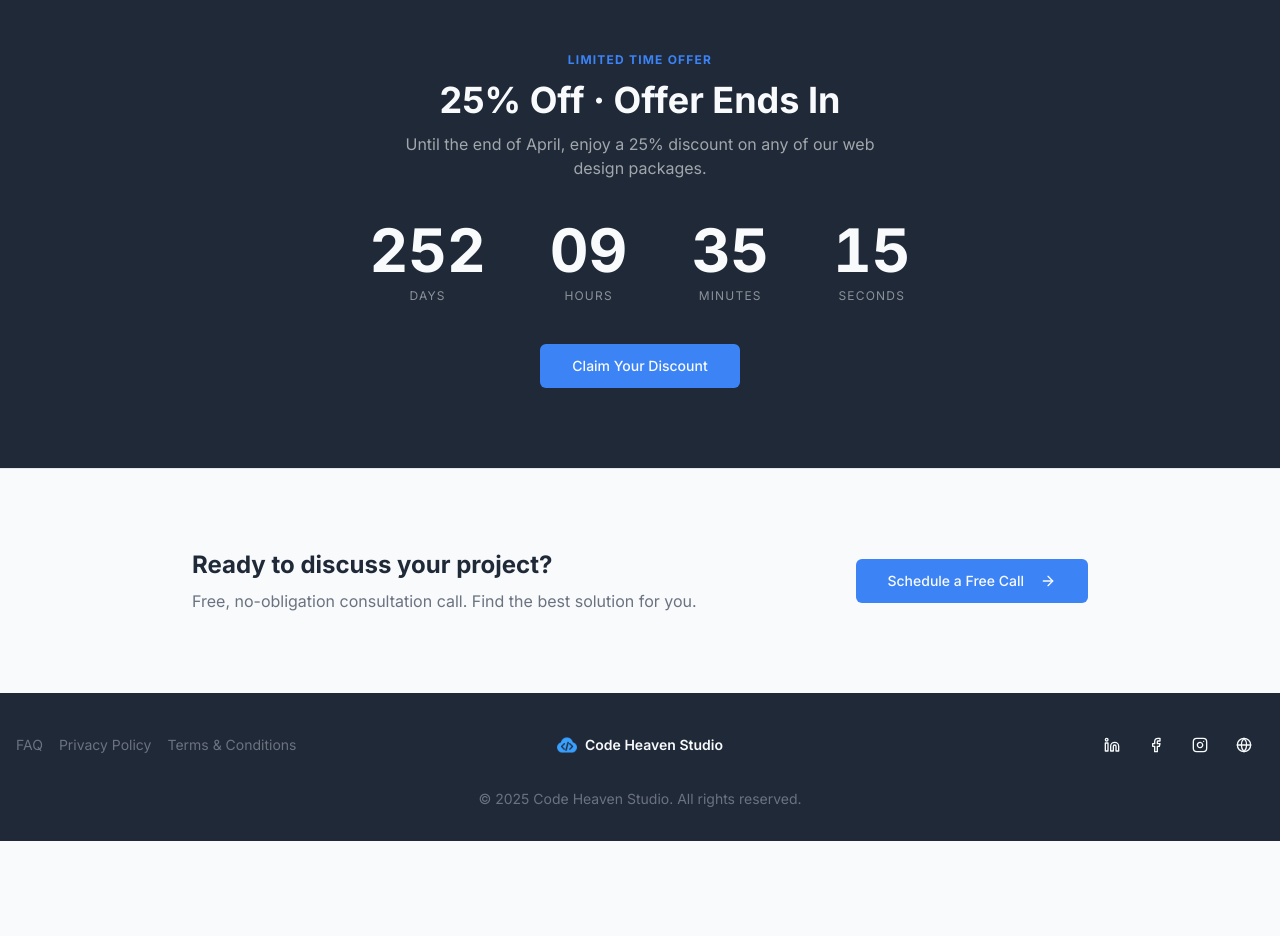
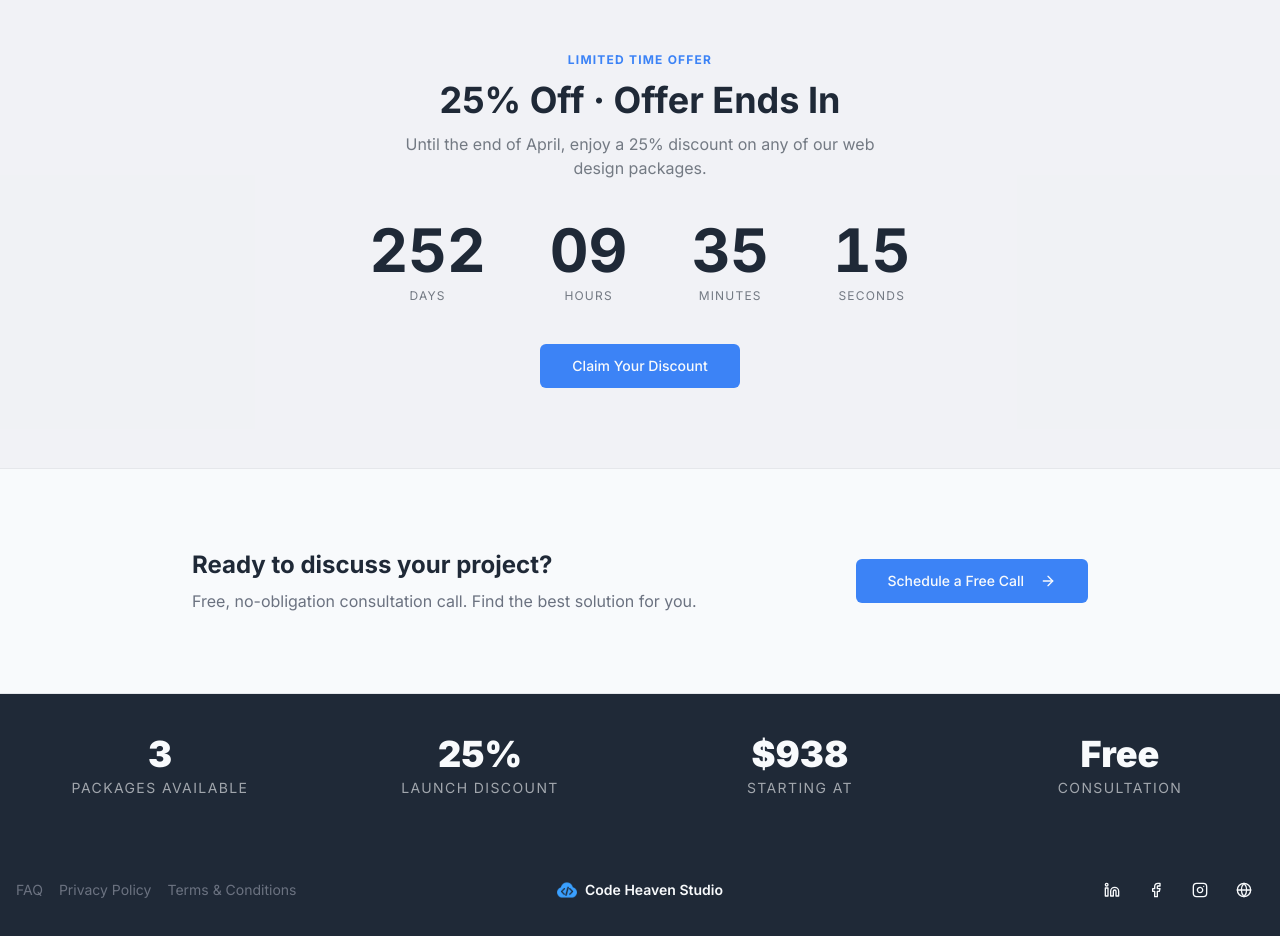
Before and after one commit to SawSimonLinn/codeheavenstudio, a Next.js app: page /codeheavenpricing in a window 1280 px wide. Shown: the part 2620-3556 px from the top of the page. Before the commit the page ends 3461 px from the top, so only its background shows below. Built offline with nearby package versions, Linux system fonts and the light colour scheme.

Commit message:
new features

```diff
--- a/src/app/about/page.tsx
+++ b/src/app/about/page.tsx
@@ -3,6 +3,7 @@ import Header from "@/components/layout/header";
 import { Card, CardContent } from "@/components/ui/card";
 import { Avatar, AvatarFallback, AvatarImage } from "@/components/ui/avatar";
 import Image from "next/image";
+import Link from "next/link";
 import {
   Users,
   Lightbulb,
@@ -14,6 +15,9 @@ import {
   SearchCheck,
   Database,
   Smartphone,
+  Linkedin,
+  Github,
+  Globe,
 } from "lucide-react";
 
 const founders = [
@@ -24,6 +28,9 @@ const founders = [
     avatar: "/avatars/simon.jpg",
     aiHint: "male developer",
     bio: "Before writing code, Simon spent years as a sushi chef and worked in the startup world. That mix of precision craft and fast-paced hustle carried right into building software. He trained at TripleTen and now co-runs Code Heaven Studio, turning ideas into polished digital products.",
+    linkedin: "https://www.linkedin.com/in/sawsimonlinn/",
+    github: "https://github.com/SawSimonLinn",
+    portfolio: "https://simonlinn.dev/",
   },
   {
     name: "Mia",
@@ -32,6 +39,9 @@ const founders = [
     avatar: "/avatars/mia.jpg",
     aiHint: "female developer",
     bio: "Mia comes from a background in beauty artistry and bartending, where reading people and delivering great experiences was everything. After transitioning into tech through TripleTen, she brings that same energy and attention to detail to every project she and Simon take on.",
+    linkedin: "https://www.linkedin.com/in/trangmtruong/",
+    github: "https://github.com/trangmtruong",
+    portfolio: "https://www.miatruong.com/",
   },
 ];
 
@@ -160,6 +170,17 @@ export default function AboutUsPage() {
                     <p className="text-sm text-primary font-medium mt-1">{founder.role}</p>
                     <p className="text-xs text-muted-foreground mt-1">{founder.location}</p>
                     <p className="text-sm text-muted-foreground mt-4 leading-relaxed">{founder.bio}</p>
+                    <div className="flex gap-4 mt-5">
+                      <Link href={founder.linkedin} target="_blank" rel="noopener noreferrer" className="text-muted-foreground hover:text-primary transition-colors">
+                        <Linkedin className="h-5 w-5" />
+                      </Link>
+                      <Link href={founder.github} target="_blank" rel="noopener noreferrer" className="text-muted-foreground hover:text-primary transition-colors">
+                        <Github className="h-5 w-5" />
+                      </Link>
+                      <Link href={founder.portfolio} target="_blank" rel="noopener noreferrer" className="text-muted-foreground hover:text-primary transition-colors">
+                        <Globe className="h-5 w-5" />
+                      </Link>
+                    </div>
                   </CardContent>
                 </Card>
               ))}
@@ -220,6 +241,24 @@ export default function AboutUsPage() {
             </div>
           </div>
         </section>
+        {/* Stats strip */}
+        <section className="border-t border-border bg-foreground text-background">
+          <div className="container mx-auto px-4 py-10 grid grid-cols-2 sm:grid-cols-4 gap-8 text-center">
+            {[
+              { value: "2", label: "Co-founders" },
+              { value: "20+", label: "Projects delivered" },
+              { value: "3 yrs", label: "In business" },
+              { value: "100%", label: "Client satisfaction" },
+            ].map(({ value, label }) => (
+              <div key={label}>
+                <p className="text-3xl sm:text-4xl font-black mb-1">{value}</p>
+                <p className="text-sm text-background/60 uppercase tracking-widest">
+                  {label}
+                </p>
+              </div>
+            ))}
+          </div>
+        </section>
       </main>
       <Footer />
     </div>
--- a/src/app/codeheavenpricing/page.tsx
+++ b/src/app/codeheavenpricing/page.tsx
@@ -386,7 +386,7 @@ export default function PricingPage() {
         </section>
 
         {/* Countdown */}
-        {isPromotionActive && <section className="bg-secondary text-secondary-foreground py-16 sm:py-20">
+        {isPromotionActive && <section className="bg-muted/40 text-secondary py-16 sm:py-20">
           <div className="container mx-auto px-4 text-center">
             <p className="text-xs font-bold uppercase tracking-widest text-primary mb-3">
               Limited Time Offer
@@ -394,10 +394,10 @@ export default function PricingPage() {
             <h2 className="text-3xl font-bold sm:text-4xl font-headline">
               25% Off · Offer Ends In
             </h2>
-            <p className="mt-3 text-secondary-foreground/60 max-w-lg mx-auto">
+            <p className="mt-3 text-secondary/60 max-w-lg mx-auto">
               Until the end of April, enjoy a 25% discount on any of our web design packages.
             </p>
-            <div className="mt-10 flex justify-center gap-8 sm:gap-16">
+            <div className="mt-10  flex justify-center gap-8 sm:gap-16">
               {[
                 { value: timeLeft.days, label: "Days" },
                 { value: timeLeft.hours, label: "Hours" },
@@ -408,7 +408,7 @@ export default function PricingPage() {
                   <span className="text-5xl sm:text-6xl font-bold tabular-nums">
                     {String(value).padStart(2, "0")}
                   </span>
-                  <span className="mt-2 text-xs uppercase tracking-widest text-secondary-foreground/50">
+                  <span className="mt-2 text-xs uppercase tracking-widest text-secondary/60">
                     {label}
                   </span>
                 </div>
@@ -439,6 +439,25 @@ export default function PricingPage() {
           </div>
         </section>
 
+        {/* Stats strip */}
+        <section className="border-t border-border bg-foreground text-background">
+          <div className="container mx-auto px-4 py-10 grid grid-cols-2 sm:grid-cols-4 gap-8 text-center">
+            {[
+              { value: "3", label: "Packages available" },
+              { value: "25%", label: "Launch discount" },
+              { value: "$938", label: "Starting at" },
+              { value: "Free", label: "Consultation" },
+            ].map(({ value, label }) => (
+              <div key={label}>
+                <p className="text-3xl sm:text-4xl font-black mb-1">{value}</p>
+                <p className="text-sm text-background/60 uppercase tracking-widest">
+                  {label}
+                </p>
+              </div>
+            ))}
+          </div>
+        </section>
+
       </main>
       <Footer />
     </div>
--- a/src/app/contact/page.tsx
+++ b/src/app/contact/page.tsx
@@ -8,6 +8,25 @@ export default function ContactPage() {
       <Header />
       <main className="flex-1">
         <ContactSection />
+
+        {/* Stats strip */}
+        <section className="border-t border-border bg-foreground text-background">
+          <div className="container mx-auto px-4 py-10 grid grid-cols-2 sm:grid-cols-4 gap-8 text-center">
+            {[
+              { value: "Free", label: "Consultation call" },
+              { value: "24h", label: "Response time" },
+              { value: "4–6 wk", label: "Avg. launch time" },
+              { value: "100%", label: "Client satisfaction" },
+            ].map(({ value, label }) => (
+              <div key={label}>
+                <p className="text-3xl sm:text-4xl font-black mb-1">{value}</p>
+                <p className="text-sm text-background/60 uppercase tracking-widest">
+                  {label}
+                </p>
+              </div>
+            ))}
+          </div>
+        </section>
       </main>
       <Footer />
     </div>
--- a/src/app/projects/page.tsx
+++ b/src/app/projects/page.tsx
@@ -113,7 +113,7 @@ export default function ProjectsPage() {
         <section className="border-t border-border bg-foreground text-background">
           <div className="container mx-auto px-4 py-10 grid grid-cols-2 sm:grid-cols-4 gap-8 text-center">
             {[
-              { value: `${projects.length}+`, label: "Projects delivered" },
+              { value: "20+", label: "Projects delivered" },
               { value: "100%", label: "Client satisfaction" },
               { value: "4–6 wk", label: "Avg. launch time" },
               { value: "3 yrs", label: "In business" },
--- /dev/null
+++ b/src/components/sections/cta.tsx
@@ -0,0 +1,39 @@
+import { Button } from "@/components/ui/button";
+import Link from "next/link";
+import { ArrowRight } from "lucide-react";
+
+export default function CtaSection() {
+  return (
+    <section className="relative overflow-hidden bg-secondary text-secondary-foreground py-24 sm:py-36">
+      {/* Gradient orbs */}
+      <div className="absolute top-1/2 left-1/4 -translate-x-1/2 -translate-y-1/2 h-[400px] w-[400px] rounded-full bg-primary/10 blur-3xl pointer-events-none" />
+      <div className="absolute top-1/2 right-1/4 translate-x-1/2 -translate-y-1/2 h-[300px] w-[300px] rounded-full bg-purple-500/10 blur-3xl pointer-events-none" />
+
+      <div className="relative container mx-auto px-4 text-center max-w-3xl">
+        <p className="text-primary font-semibold uppercase tracking-widest text-sm mb-4">
+          Ready to Start?
+        </p>
+        <h2 className="text-4xl sm:text-5xl lg:text-6xl font-extrabold tracking-tight leading-[1.05] mb-6">
+          Let&apos;s build something
+          <br />
+          <span className="bg-gradient-to-r from-primary to-purple-500 bg-clip-text text-transparent">
+            remarkable together.
+          </span>
+        </h2>
+        <p className="text-muted-foreground text-lg leading-relaxed mb-10 max-w-xl mx-auto">
+          Transparent pricing, modern design, and websites built to grow with
+          your business. Your digital success is our mission.
+        </p>
+        <Button
+          size="lg"
+          asChild
+          className="rounded-full px-10 py-6 text-base bg-gradient-to-r from-primary to-purple-500 text-white hover:opacity-90 transition-opacity"
+        >
+          <Link href="/contact">
+            Start Your Project Today <ArrowRight className="ml-2 h-5 w-5" />
+          </Link>
+        </Button>
+      </div>
+    </section>
+  );
+}
```
